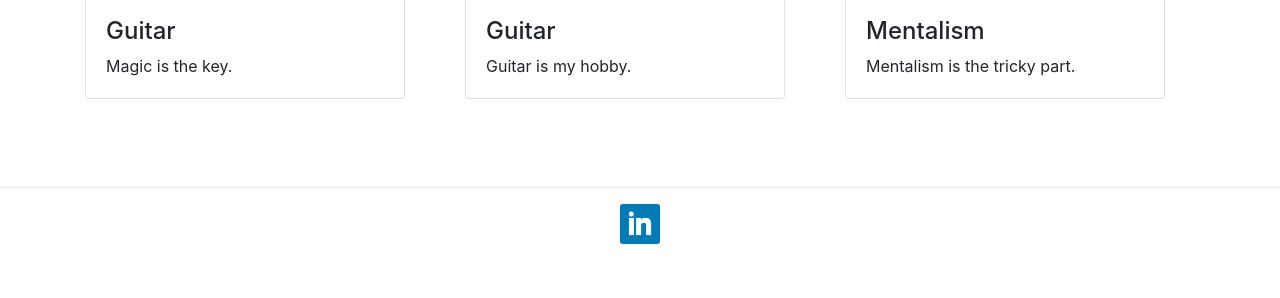
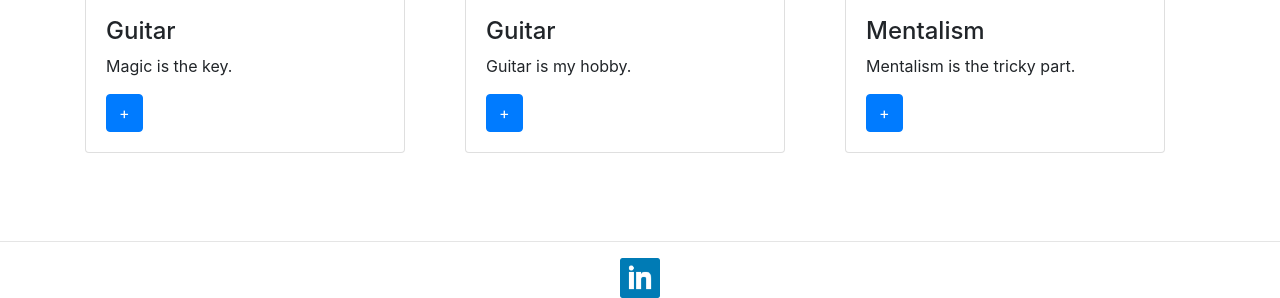
Before and after one commit to hubu6266/hubu6266.github.io, a plain HTML site: page index.html in a window 1280 px wide. Shown: the part 1519-1817 px from the top of the page. Before the commit the page ends 1763 px from the top, so only its background shows below. Drawn offline with nearby package versions, Linux system fonts and the light colour scheme.

Commit message:
Add New Files

```diff
--- a/index.html
+++ b/index.html
@@ -121,7 +121,7 @@
 
       <div class="row">
         <div class="col-sm">
-          <div class="card" style="width: 20rem">
+          <div class="card" style="width: 20rem"  id="interest1">
             <img
               class="card-img-top"
               src="http://lorempixel.com/80/70/sports/"
@@ -130,12 +130,13 @@
             <div class="card-body">
               <h4>Guitar</h4>
               <p class="card-text">Magic is the key.</p>
+              <button class="btn btn-primary" type="submit" id="button1" onclick="addCard('interest1')">+</button>
             </div>
           </div>
         </div>
 
         <div class="col-sm">
-          <div class="card" style="width: 20rem">
+          <div class="card" style="width: 20rem" id="interest2">
             <img
               class="card-img-top"
               src="http://lorempixel.com/80/70/fashion/"
@@ -144,12 +145,14 @@
             <div class="card-body">
               <h4>Guitar</h4>
               <p class="card-text">Guitar is my hobby.</p>
+              <button class="btn btn-primary" type="submit" id="button2" onclick="addCard('interest2')">+</button>
             </div>
           </div>
+
         </div>
 
         <div class="col-sm">
-          <div class="card" style="width: 20rem">
+          <div class="card" style="width: 20rem" id="interest3">
             <img
               class="card-img-top"
               src="http://lorempixel.com/80/70/animals/"
@@ -158,6 +161,7 @@
             <div class="card-body">
               <h4>Mentalism</h4>
               <p class="card-text">Mentalism is the tricky part.</p>
+              <button class="btn btn-primary" type="submit" id="button3" onclick="addCard('interest3')">+</button>
             </div>
           </div>
         </div>
@@ -176,8 +180,23 @@
       </div>
     </div>
 
+
     <script src="https://ajax.googleapis.com/ajax/libs/jquery/3.5.1/jquery.min.js"></script>
     <script src="https://cdnjs.cloudflare.com/ajax/libs/popper.js/1.16.0/umd/popper.min.js"></script>
     <script src="https://maxcdn.bootstrapcdn.com/bootstrap/4.5.2/js/bootstrap.min.js"></script>
+    <script>
+      var card_id = 0;
+      function addCard(id){
+        card_id++;
+        var tweet = $('<div class="card" id="card_id"><button class="btn btn-danger" type="submit" onclick="deleteCard('+ id + ')">-</button><img class="card-img-top" src="http://lorempixel.com/80/70/animals/" alt="Card image cap"></div>');
+
+        tweet.appendTo('#' + id);
+      }
+
+      function deleteCard(id){
+        var item = document.getElementById(id);
+        item.removeChild(card_id);
+      }
+    </script>
   </body>
 </html>
```
Also changed, not shown: hubu6266.github.io.txt (deleted), hw2.txt (added).
